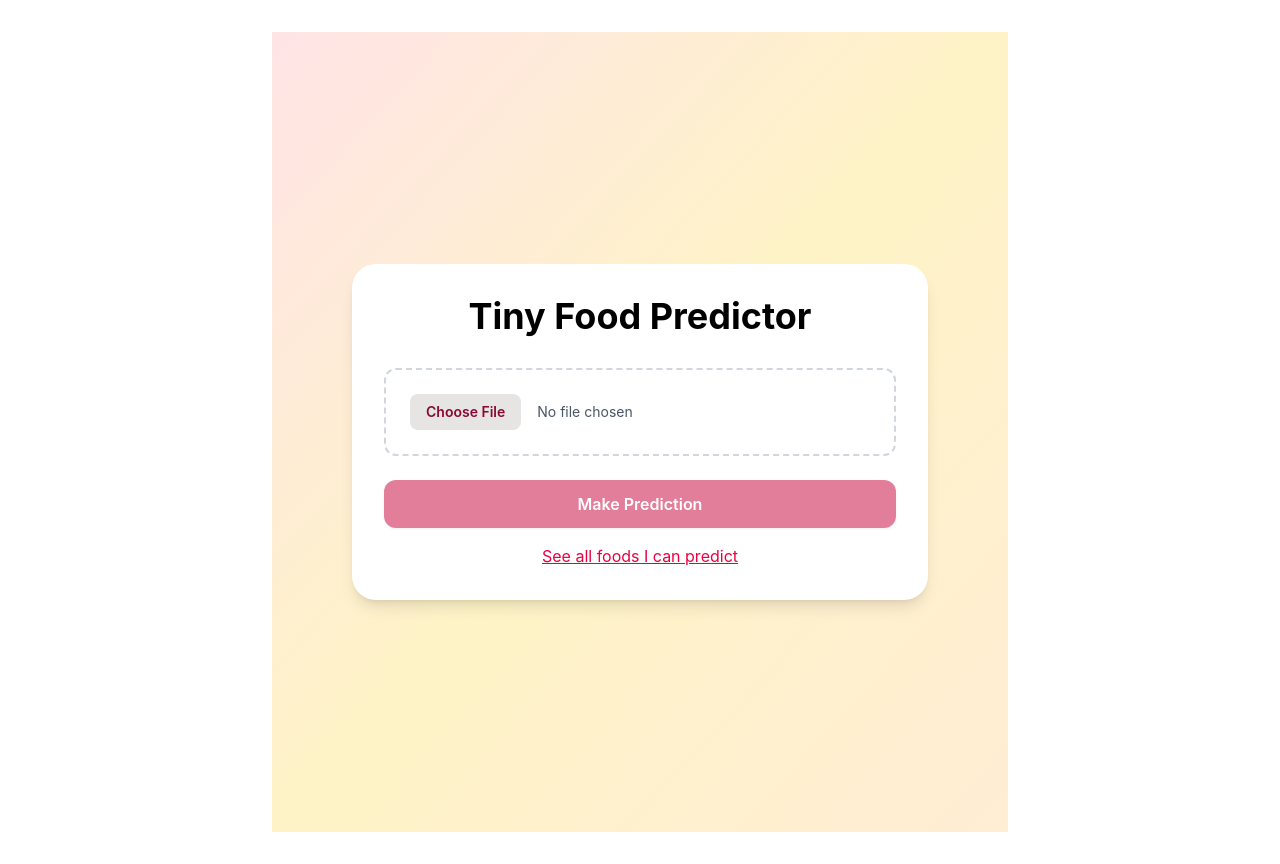
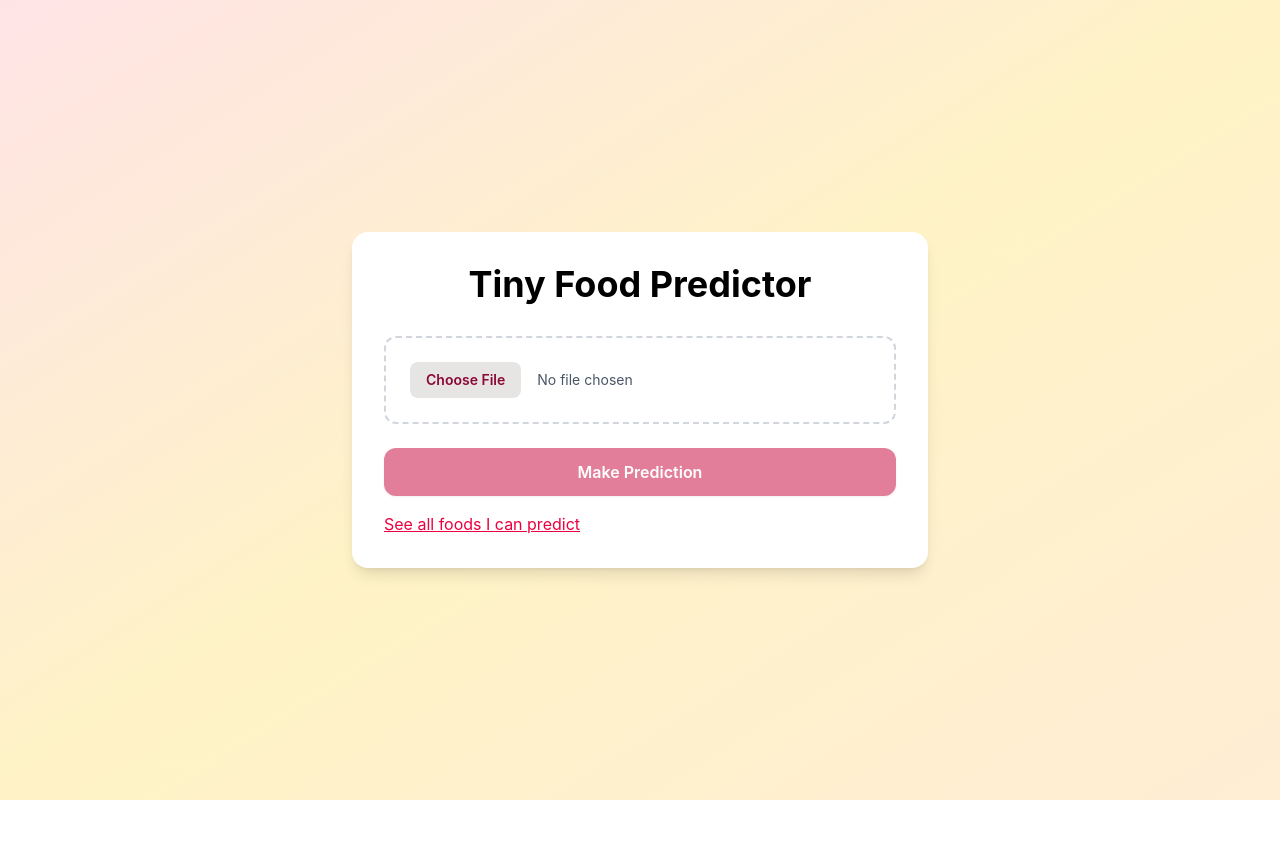
Before and after one commit to rumog/PizzaSteakSushiWebsite, a React (Vite) app: page / in a window 1280 px wide. After the commit the page ends 800 px from the top, so only its background shows below. Built offline with nearby package versions, Linux system fonts and the light colour scheme; no server answers.

Commit message:
more styling updates

```diff
--- a/src/App.css
+++ b/src/App.css
@@ -1,14 +1,6 @@
 #root {
-  max-width: 800px;
-  margin: 0 auto;
-  padding: 2rem;
+  min-height: 100vh;
 }
-
-
-main {
-  text-align: center;
-}
-
 
 .prediction-card {
   margin-top: 2rem;
--- a/src/App.tsx
+++ b/src/App.tsx
@@ -26,8 +26,32 @@ function App() {
   }, [])
 
   return (
-    <main className="min-h-screen bg-gradient-to-tl from-orange-100 via-amber-100 to-rose-100 flex items-center justify-center p-6">
-      <div className="w-full max-w-xl bg-white rounded-3xl shadow-lg p-8">
+    <main
+      className="
+        min-h-screen
+        bg-gradient-to-tl
+        from-orange-100
+        via-amber-100
+        to-rose-100
+        flex
+        items-center
+        justify-center
+        p-4
+        sm:p-6
+      "
+    >
+      <div
+        className="
+            w-full
+            max-w-xl
+            rounded-2xl
+            bg-white
+            shadow-lg
+            p-4
+            sm:p-6
+            md:p-8
+          "
+      >
         <h1 className="text-4xl font-bold text-center mb-8">Tiny Food Predictor</h1>
         <ImageUploader onResult={setResult} />
         <button
--- a/src/components/FoodListPopup.tsx
+++ b/src/components/FoodListPopup.tsx
@@ -14,7 +14,20 @@ export function FoodListPopup({ foods, open, onClose }: FoodListPopupProps) {
       {/* clicking outside closes */}
       <div className="fixed inset-0 bg-black/30 z-40" onClick={onClose} />
 
-      <section className="fixed top-20 left-1/2 -translate-x-1/2 z-50 w-80 rounded-xl bg-white shadow-2xl">
+      <section
+        className="
+          fixed
+          top-20
+          left-1/2
+          -translate-x-1/2
+          z-50
+          w-[90vw]
+          max-w-sm
+          rounded-xl
+          bg-white
+          shadow-2xl
+        "
+      >
         <div
           className="
           flex
--- a/src/components/ImageUploader.tsx
+++ b/src/components/ImageUploader.tsx
@@ -73,9 +73,19 @@ export function ImageUploader({ onResult }: ImageUploaderProps) {
 
       {file && (
         <div className="space-y-4 rounded-xl bg-gray-50 p-5">
-          <p className="text-sm text-gray-600">
+          <p className="flex items-center gap-2 text-sm text-gray-600">
             Selected:
-            <span className="ml-2 font-medium text-gray-900">{file.name}</span>
+            <span
+              className="
+                font-medium
+                text-gray-900
+                truncate
+                max-w-[140px]
+                sm:max-w-md
+              "
+            >
+              {file.name}
+            </span>
           </p>
 
           {previewUrl && (
@@ -84,11 +94,10 @@ export function ImageUploader({ onResult }: ImageUploaderProps) {
                 src={previewUrl}
                 alt="Selected image preview"
                 className="
-                max-h-72
-                rounded-xl
-                object-contain
-                shadow-md
-              "
+                  max-w-full
+                  max-h-72
+                  object-contain
+                "
               />
             </div>
           )}
```
